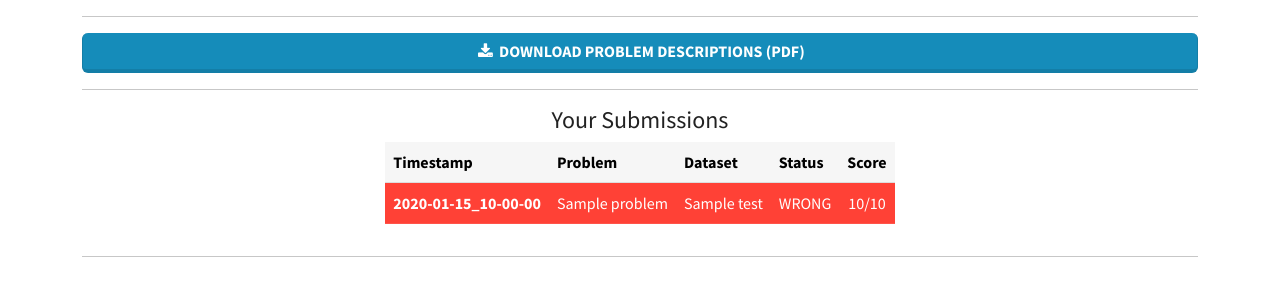
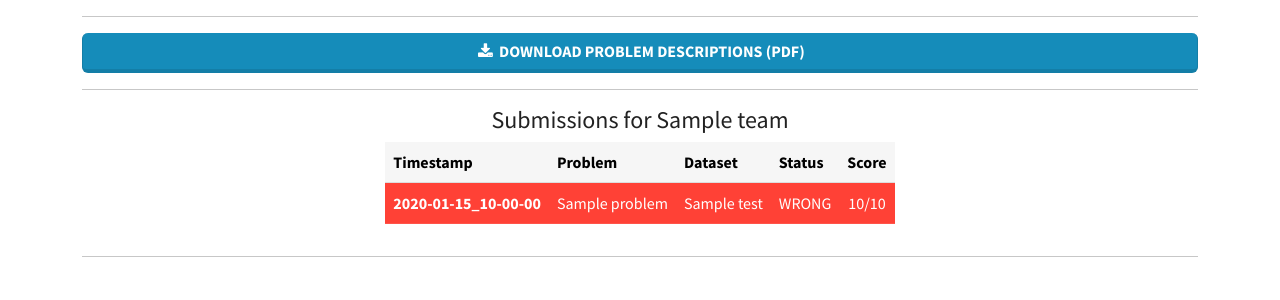
Before and after one commit to UWCS/progcomp-web, a Flask app: template progcomp/templates/submissions.html in a window 1280 px wide. Shown: the part 174-474 px from the top of the page. Run offline with Flask 2, Linux system fonts and the light colour scheme; tables that the repository leaves empty hold one stand-in row (values such as "Sample post"); the template is opened without the code that fills it: values that come from a table or form of the project are taken from there, most other values are stand-ins (such as "Sample title", 1, 10 or a date in 2020); some libraries are stand-ins or nearby versions.

Commit message:
Removed links to now removed js

```diff
--- a/progcomp/templates/base.html
+++ b/progcomp/templates/base.html
@@ -5,8 +5,6 @@
   <title>{% block title %}{% endblock %} - UWCS Challenge</title>
   <link rel="stylesheet" href="{{ url_for('static', filename='bootstrap.min.css') }}">
   <link rel="stylesheet" href="https://cdnjs.cloudflare.com/ajax/libs/font-awesome/4.7.0/css/font-awesome.min.css">
-  <script src="{{ url_for('static', filename='js/countdown.min.js') }}"></script>
-  <script src="{{ url_for('static', filename='js/challenge.js') }}"></script>
 </head>
 
 <body>
--- a/progcomp/templates/submissions.html
+++ b/progcomp/templates/submissions.html
@@ -20,7 +20,7 @@
 
 <div class="row justify-content-center">
     <div class="col-auto">
-        <h4 class="text-center">Your Submissions</h4>
+        <h4 class="text-center">Submissions for {{ team.name }}</h4>
         <table class="table table-hover">
             <thead>
                 <tr class="table-light">
```
